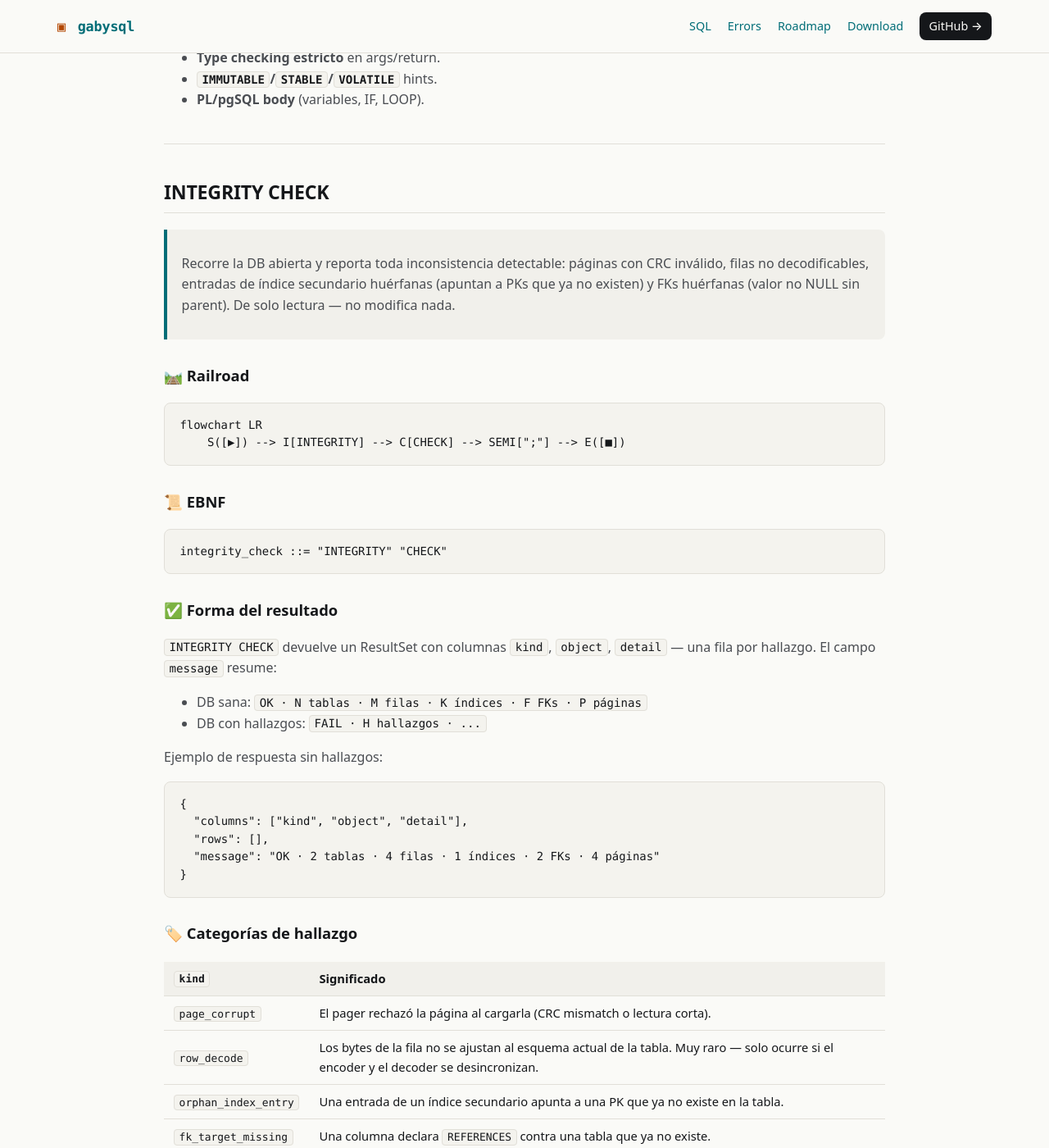
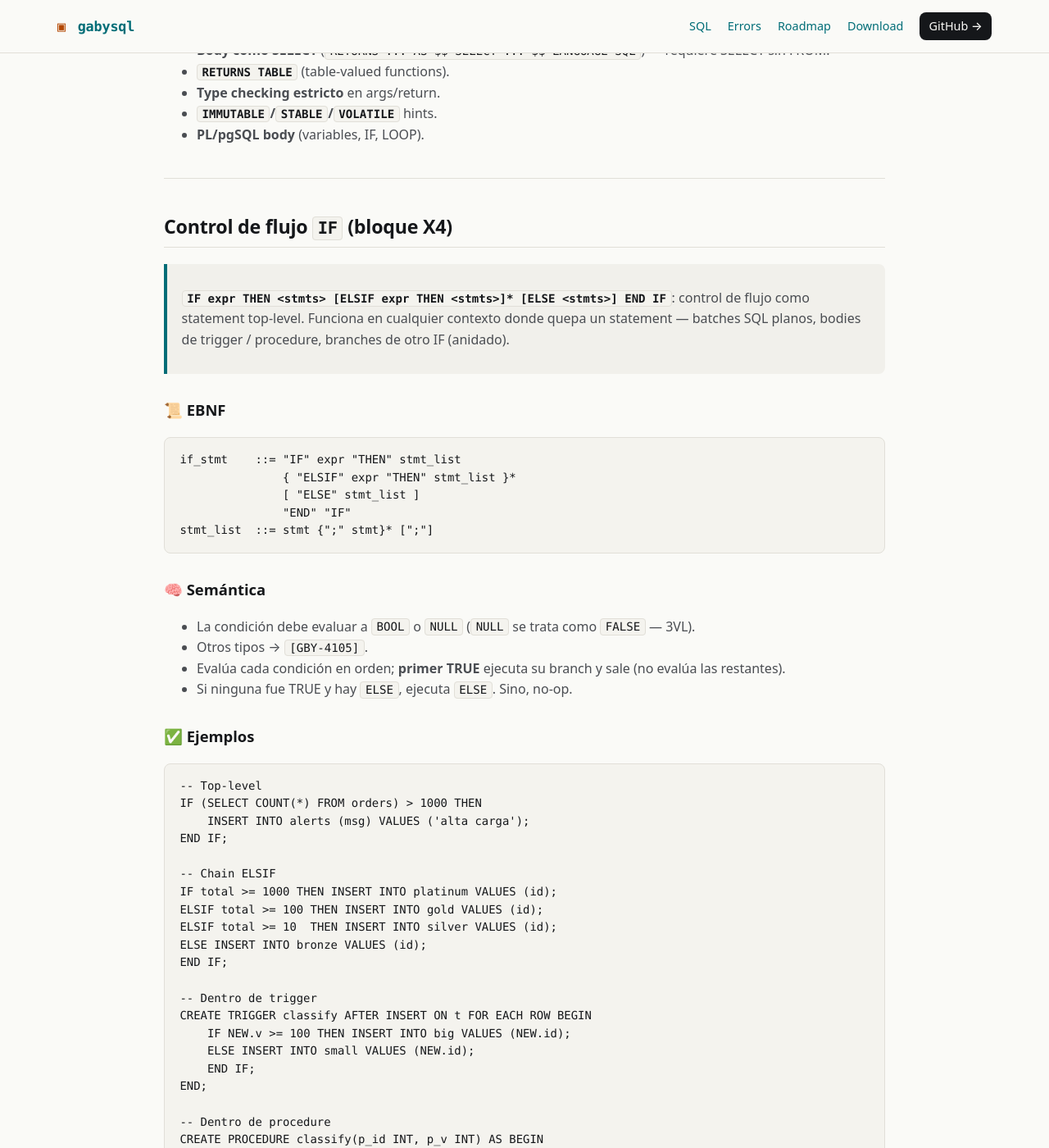
Before and after one commit to vladimiracunadev-create/gabysql, a Jekyll site: the page built from docs/SQL_REFERENCE.md, in a window 1280 px wide and 1400 px high, scrolled down 56845 px. Shown: the whole window at 82% size. Built offline with Jekyll 4.4.1, drawn with Linux system fonts in a browser that asks for light colours; our own code applies the rules of GitHub Pages for plain Markdown files; some of the changed text lies outside the part shown.

Commit message:
feat(sql): bloque X4 — control de flujo IF/THEN/ELSIF/ELSE/END IF
Quinto sub-bloque del bloque X. IF como statement top-level — sirve
en batches SQL directos y dentro de bodies de trigger/procedure.
Anidado OK. Sin bump on-disk (bodies de trigger/procedure ya se
persistían como texto SQL desde X1/X3).

Sintaxis:
    IF expr THEN <stmts> [ELSIF expr THEN <stmts>]* [ELSE <stmts>] END IF;

Cambios principales:
- AST: Statement::If(Box<IfStmt>) con branches: Vec<(Expr, Vec<Statement>)>
  + else_branch: Option<Vec<Statement>>.
- Parser: parse_if_stmt + parse_if_body recursivos (IF anidado natural).
  Intercept IF en parse_statement antes de INSERT. El IF de
  `DROP TABLE IF EXISTS` se consume dentro de parse_drop y nunca llega.
- Engine: exec_if evalúa cada cond contra row vacío (NEW/OLD/params
  ya substituidos pre-parse por el caller). Primer TRUE gana; NULL
  → FALSE (3VL); no-bool → [GBY-4105].
- split_statements extendido para trackear `IF ... END IF` igual que
  `BEGIN ... END` (X2). Heurísticas:
  * IF block-open salvo si just_saw_end (parte de END IF),
    seguido de '(' (función IF(cond,a,b)), o IF EXISTS/IF NOT EXISTS.
  * Flag just_saw_end para distinguir END IF (close) de un nuevo IF.
- Mismo tracking IF/END IF replicado en los body parsers de CREATE
  TRIGGER y CREATE PROCEDURE para capturar el body completo.
- Tokenizer: IF/ELSIF/THEN agregados a la lista de keywords que
  introducen un valor — habilita literales negativos tras IF
  (`IF -5 > 0 THEN`).

Restricciones X4 (diferidas):
- Variables locales (DECLARE x INT DEFAULT expr) → X4b.
- Asignación (SET x = expr / x := expr) → X4b.
- WHILE/LOOP/FOR + EXIT [WHEN]/CONTINUE → X4b.
- RAISE EXCEPTION/RAISE NOTICE → X4c.
- EXCEPTION WHEN ... THEN handlers → X4c.
- RETURN expr en functions, CASE statement → futuro.

Errores nuevos: 4105 (cond no-bool), 4106 (block malformed).

Validación: 9 tests x4_* (simple, ELSE, ELSIF chain, en trigger body,
en procedure body, anidado, cond no-bool rechazada, sin END
rechazado, con NEW.v incluyendo valores negativos post-subst).

Suite total: 450/450 pass.

Docs: ADR-0033, ROADMAP Fase 2, CHANGELOG, SQL_REFERENCE §Control
de flujo IF, MISSING_COMMANDS §9.

````diff
--- a/docs/SQL_REFERENCE.md
+++ b/docs/SQL_REFERENCE.md
@@ -53,7 +53,8 @@
 | [`CREATE TRIGGER name {BEFORE\|AFTER} {INSERT\|UPDATE\|DELETE} ON t FOR EACH ROW <body>` + `DROP TRIGGER`](#triggers-bloques-x1--x2) — body single-stmt o `BEGIN stmt; stmt; END` | DDL | 🟢 (bloques X1+X2 / VERSION 14) |
 | [`CREATE PROCEDURE name(p1 TYPE, ...) AS <body>` + `DROP PROCEDURE` + `CALL name(args)`](#stored-procedures-bloque-x3) | DDL+DML | 🟢 (bloque X3 / VERSION 15) |
 | [`CREATE FUNCTION name(p1 TYPE, ...) RETURNS TYPE AS <expr>` + `DROP FUNCTION`, invocable como `name(args)` en cualquier expresión](#user-defined-functions-bloque-x3b) | DDL+DML | 🟢 (bloque X3b / VERSION 16) |
-| NEW mutable en BEFORE, `IF`/`LOOP`/variables en body, RETURNS TABLE, body de function como SELECT, partial indexes, frame specs explícitas, `WINDOW w AS (...)`, múltiples CTEs `RECURSIVE` | — | 🔴 (ver [MISSING_COMMANDS](MISSING_COMMANDS.md)) |
+| [`IF expr THEN ... [ELSIF ...]* [ELSE ...] END IF`](#control-de-flujo-if-bloque-x4) — statement top-level + dentro de bodies; anidado | TCL | 🟢 (bloque X4) |
+| NEW mutable en BEFORE, variables/`LOOP`/`WHILE`/`EXCEPTION` en body, RETURNS TABLE, body de function como SELECT, partial indexes, frame specs explícitas, `WINDOW w AS (...)`, múltiples CTEs `RECURSIVE` | — | 🔴 (ver [MISSING_COMMANDS](MISSING_COMMANDS.md)) |
 
 ---
 
@@ -1982,6 +1983,82 @@ DROP FUNCTION IF EXISTS dbl;
 
 ---
 
+## Control de flujo `IF` (bloque X4)
+
+> **`IF expr THEN <stmts> [ELSIF expr THEN <stmts>]* [ELSE <stmts>] END IF`**: control de flujo como statement top-level. Funciona en cualquier contexto donde quepa un statement — batches SQL planos, bodies de trigger / procedure, branches de otro IF (anidado).
+
+### 📜 EBNF
+
+```
+if_stmt    ::= "IF" expr "THEN" stmt_list
+               { "ELSIF" expr "THEN" stmt_list }*
+               [ "ELSE" stmt_list ]
+               "END" "IF"
+stmt_list  ::= stmt {";" stmt}* [";"]
+```
+
+### 🧠 Semántica
+
+- La condición debe evaluar a `BOOL` o `NULL` (`NULL` se trata como `FALSE` — 3VL).
+- Otros tipos → `[GBY-4105]`.
+- Evalúa cada condición en orden; **primer TRUE** ejecuta su branch y sale (no evalúa las restantes).
+- Si ninguna fue TRUE y hay `ELSE`, ejecuta `ELSE`. Sino, no-op.
+
+### ✅ Ejemplos
+
+```sql
+-- Top-level
+IF (SELECT COUNT(*) FROM orders) > 1000 THEN
+    INSERT INTO alerts (msg) VALUES ('alta carga');
+END IF;
+
+-- Chain ELSIF
+IF total >= 1000 THEN INSERT INTO platinum VALUES (id);
+ELSIF total >= 100 THEN INSERT INTO gold VALUES (id);
+ELSIF total >= 10  THEN INSERT INTO silver VALUES (id);
+ELSE INSERT INTO bronze VALUES (id);
+END IF;
+
+-- Dentro de trigger
+CREATE TRIGGER classify AFTER INSERT ON t FOR EACH ROW BEGIN
+    IF NEW.v >= 100 THEN INSERT INTO big VALUES (NEW.id);
+    ELSE INSERT INTO small VALUES (NEW.id);
+    END IF;
+END;
+
+-- Dentro de procedure
+CREATE PROCEDURE classify(p_id INT, p_v INT) AS BEGIN
+    IF p_v >= 100 THEN INSERT INTO log (id, label) VALUES (p_id, 'big');
+    ELSE INSERT INTO log (id, label) VALUES (p_id, 'small');
+    END IF;
+END;
+
+-- Anidado
+IF cond1 THEN
+    IF cond2 THEN INSERT INTO log VALUES (1); END IF;
+END IF;
+```
+
+### ❌ Errores típicos
+
+| Mensaje | Causa |
+| :--- | :--- |
+| `[GBY-4105] IF: la condición debe evaluar a BOOL ...` | `IF 42 THEN ...` o similar. Usar comparación / `IS NULL` / función que devuelva BOOL. |
+| `[GBY-4106] IF: falta END IF para cerrar el bloque` | Falta `END IF` matching. |
+| `[GBY-4106] IF: se esperaba THEN después de la condición` | Falta `THEN`. |
+| `[GBY-4106] EOF antes de END IF` | El input se cortó dentro de un bloque IF abierto. |
+
+### ⚠️ No soportado todavía
+
+- **Variables locales** (`DECLARE x INT [DEFAULT expr]`) — X4b.
+- **Asignación** (`SET x = expr` / `x := expr`) — X4b.
+- **`WHILE` / `LOOP` / `FOR` / `EXIT [WHEN]` / `CONTINUE`** — X4b.
+- **`RAISE EXCEPTION` / `RAISE NOTICE`** — X4c.
+- **`EXCEPTION WHEN ... THEN`** handlers — X4c.
+- **`CASE` statement** (vs CASE expression que ya existe en SELECT list) — futuro.
+
+---
+
 ## INTEGRITY CHECK
 
 > Recorre la DB abierta y reporta toda inconsistencia detectable: páginas con CRC inválido, filas no decodificables, entradas de índice secundario huérfanas (apuntan a PKs que ya no existen) y FKs huérfanas (valor no NULL sin parent). De solo lectura — no modifica nada.
````
Also changed, not shown: ROADMAP.md (+2 -0 lines), docs/MISSING_COMMANDS.md (+3 -1 lines), docs/adr/0033-if-then-else-x4.md (added, +121 -0 lines), CHANGELOG.md, 3 other files.
